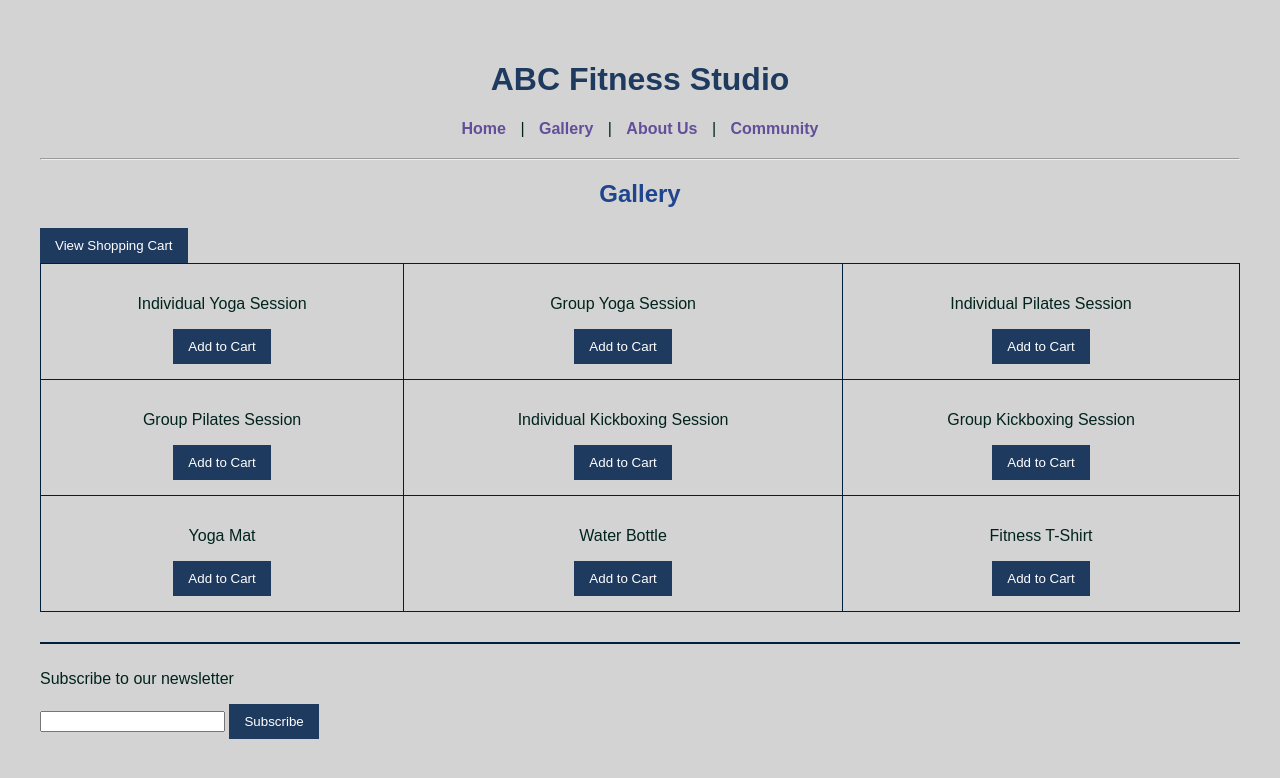
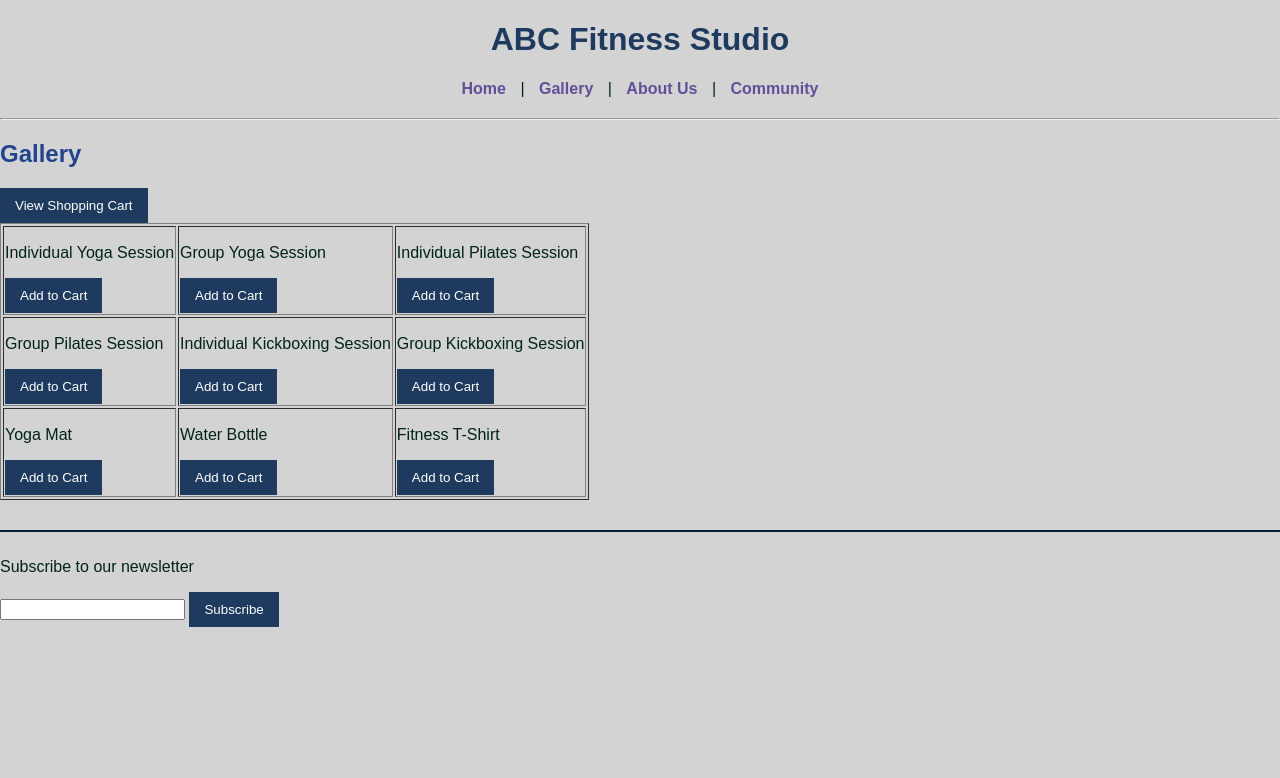
Before and after one commit to TonyaJamesIT/abc-fitness-website, a website: page gallery.html in a window 1280 px wide. Drawn offline with Linux system fonts and the light colour scheme.

Commit message:
Update styles.css

```diff
--- a/styles.css
+++ b/styles.css
@@ -2,11 +2,17 @@ body {
   font-family: Arial, Calibri, sans-serif;
   background-color: #d3d3d3;
   color: #00231c;
-  margin: 20px;
+  margin: 0;
+  padding: 0;
+}
+
+.container {
+  max-width: 1100px;
+  margin: 0 auto;
   padding: 20px;
 }
 
-h1, h2 {
+h1 {
   color: #1e3a5f;
   text-align: center;
 }
@@ -31,17 +37,6 @@ nav a:hover {
   color: #155ebc;
 }
 
-table {
-  width: 100%;
-  border-collapse: collapse;
-}
-
-td {
-  border: 1px solid #001f3f;
-  padding: 15px;
-  text-align: center;
-}
-
 button {
   background-color: #1e3a5f;
   color: white;
@@ -58,6 +53,11 @@ blockquote {
   background: #f5f5f5;
   padding: 10px;
   border-left: 5px solid #1e3a5f;
+  margin: 10px 0;
+}
+
+section {
+  margin-bottom: 30px;
 }
 
 footer {
@@ -65,7 +65,3 @@ footer {
   border-top: 2px solid #001f3f;
   padding-top: 10px;
 }
-
-section {
-  margin-bottom: 30px;
-}
```
